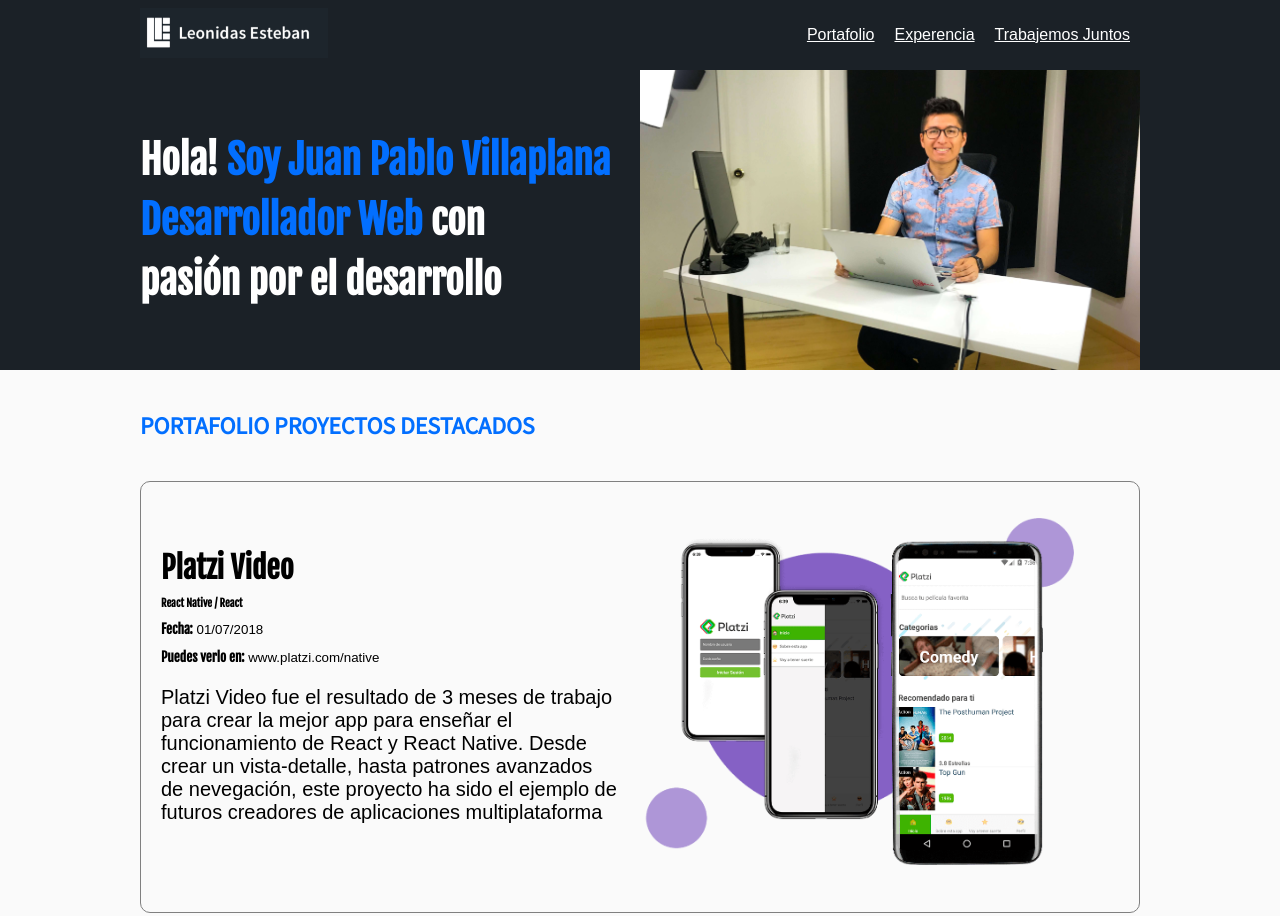
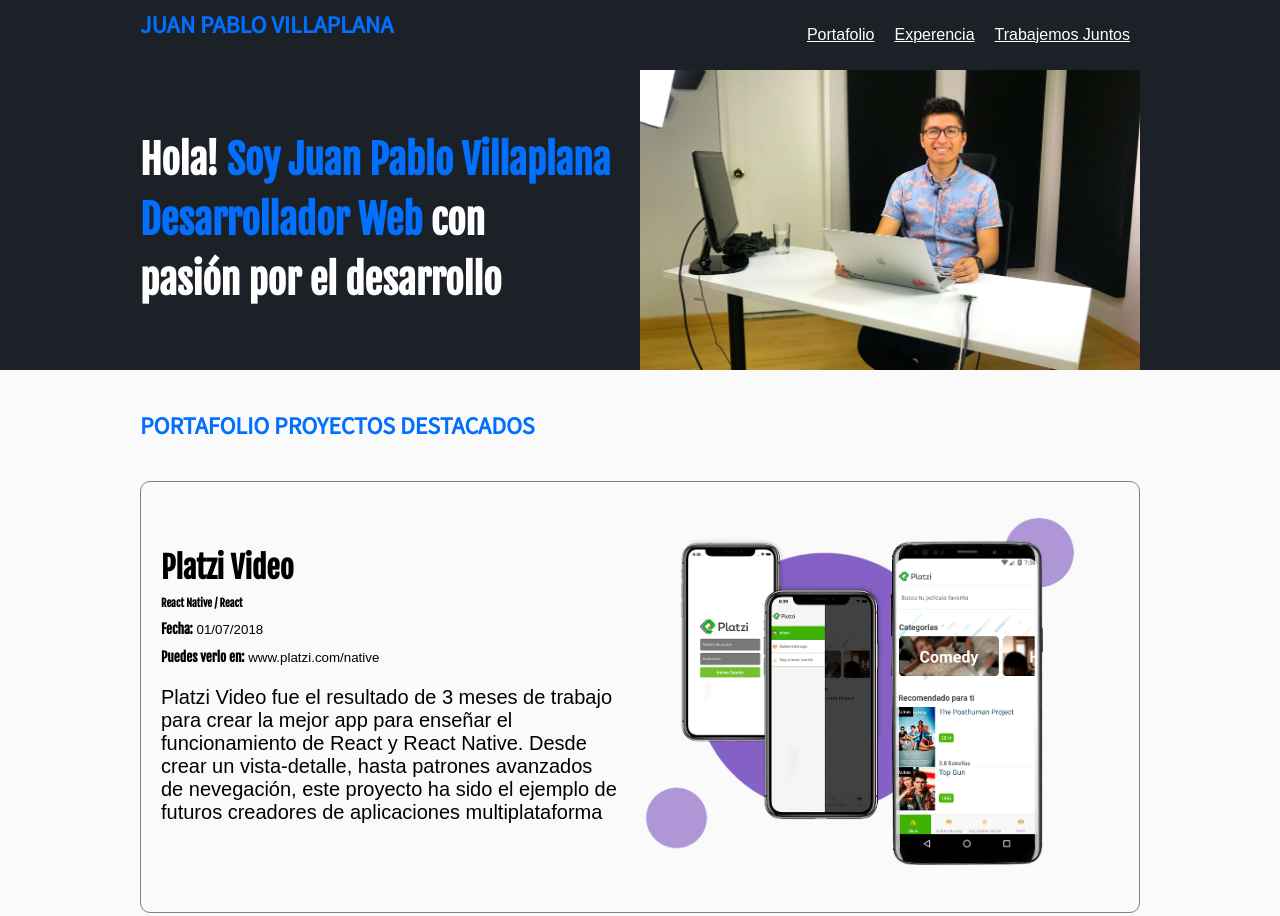
Before and after one commit to PabloVillaplana/pablovillaplana.github.io, a plain HTML site: page index.html in a window 1280 px wide. Shown: the top 916 px of the page. Drawn offline with Linux system fonts and the light colour scheme.

Commit message:
Cambio de logo

```diff
--- a/index.html
+++ b/index.html
@@ -13,7 +13,8 @@
     <header class="header">
         <div class="container">
             <figure class="logo">
-                <img src="images/logo.png" alt="" height="50px">
+                <!-- <img src="images/logo.png" alt="" height="50px"> -->
+                <h2>JUAN PABLO VILLAPLANA</h2>
             </figure>
         <nav class="menu">
             <ol>
```
